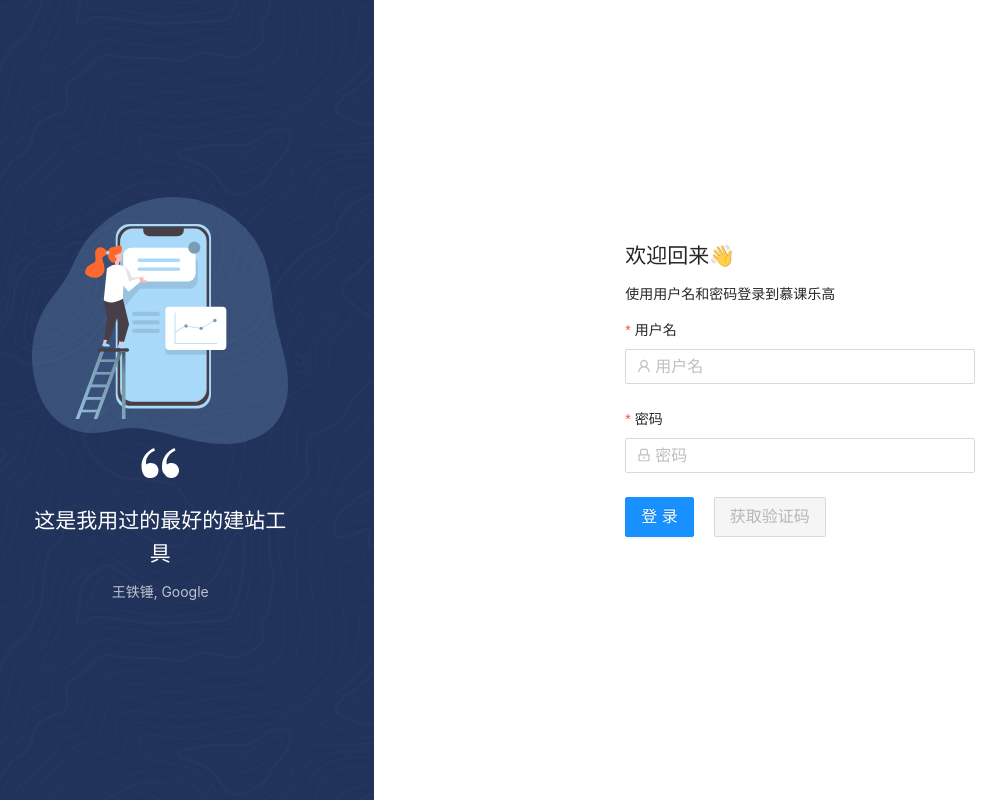
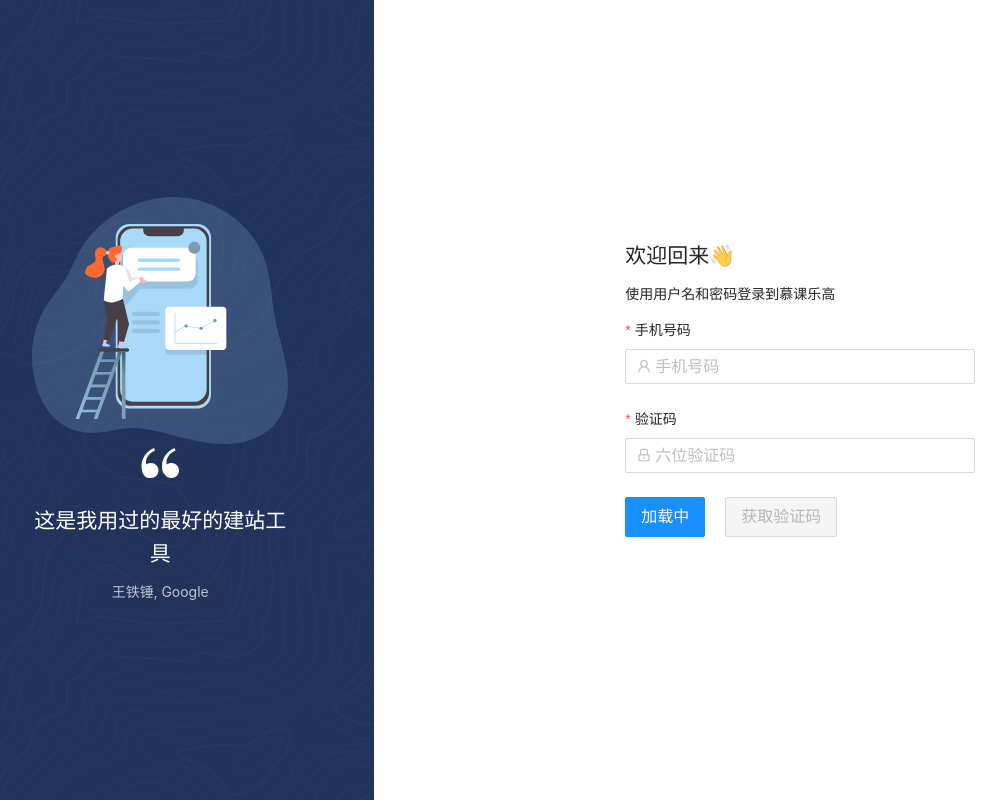
Before and after one commit to imooc-lego/editor, a Vue app: page /login in a window 1280 px wide. Shown: the whole page, without its empty margins (53-1059 px from the left). Built offline with nearby package versions, Linux system fonts and the light colour scheme; no server answers; sample sign-in values are in the browser's storage.

Commit message:
add global loading feature, update Loading page: add counter, custom validator, loading style

```diff
--- a/src/helper.ts
+++ b/src/helper.ts
@@ -63,3 +63,7 @@ export const imageDimensions = (file: File) => {
     }
   })
 }
+
+export function isMobile (mobile: string) {
+  return /^1[3-9]\d{9}$/.test(mobile)
+}
--- a/src/main.ts
+++ b/src/main.ts
@@ -5,9 +5,25 @@ import 'ant-design-vue/dist/antd.css'
 import 'cropperjs/dist/cropper.css'
 import App from './App.vue'
 import router from './router'
-import store from './store'
+import store, { ICustomAxiosConfig } from './store'
 axios.defaults.baseURL = 'http://182.92.168.192:8081/api/'
 const app = createApp(App)
+axios.interceptors.request.use(config => {
+  const newConfig = config as ICustomAxiosConfig
+  store.commit('setLoading', { status: true, opName: newConfig.mutationName })
+  store.commit('setError', { status: false, message: '' })
+  return config
+})
+
+axios.interceptors.response.use(resp => {
+  store.commit('setLoading', { status: false })
+  return resp
+}, e => {
+  const { error } = e.response.data
+  store.commit('setError', { status: true, message: error })
+  store.commit('setLoading', { status: false })
+  return Promise.reject(e.response.data)
+})
 
 app.use(store).use(router).use(Antd)
 app.mount('#app')
--- a/src/store/index.ts
+++ b/src/store/index.ts
@@ -29,6 +29,12 @@ export interface UserProps {
   iat?: number;
   exp?: number;
 }
+
+export interface GlobalStatus {
+  loading: boolean;
+  error: any;
+  opName?: string;
+}
 export interface GlobalDataProps {
   // token
   token?: string;
@@ -42,13 +48,19 @@ export interface GlobalDataProps {
   copiedComponent?: ComponentData;
   // 页面设置
   page: PageData;
+  // 全局状态，loading，error 等等
+  status: GlobalStatus;
 
+}
+export type ICustomAxiosConfig = AxiosRequestConfig & {
+  mutationName: string;
 }
 const asyncAndCommit = async (url: string, mutationName: string,
   commit: Commit,
   config: AxiosRequestConfig = { method: 'get' },
   extraData?: any) => {
-  const { data } = await axios(url, config)
+  const newConfig: ICustomAxiosConfig = { ...config, mutationName }
+  const { data } = await axios(url, newConfig)
   if (extraData) {
     commit(mutationName, { data, extraData })
   } else {
@@ -62,7 +74,8 @@ export default createStore<GlobalDataProps>({
     user: { isLogin: false },
     components: [],
     currentElement: '',
-    page: { props: { backgroundColor: '#ffffff', backgroundImage: '' } }
+    page: { props: { backgroundColor: '#ffffff', backgroundImage: '' } },
+    status: { loading: false, error: null, opName: '' }
   },
   mutations: {
     addComponentToEditor (state, component) {
@@ -134,6 +147,15 @@ export default createStore<GlobalDataProps>({
       const pageData = { title, desc }
       state.page = { ...state.page, ...pageData }
       state.components = content.components
+    },
+    setLoading (state, { status, opName }) {
+      state.status.loading = status
+      if (opName) {
+        state.status.opName = opName
+      }
+    },
+    setError (state, e) {
+      state.status.error = e
     }
   },
   actions: {
--- a/src/views/Login.vue
+++ b/src/views/Login.vue
@@ -23,22 +23,27 @@
       >
         <h2>欢迎回来👋</h2>
         <p>使用用户名和密码登录到慕课乐高</p>
-        <a-form-item label="用户名" required name="username">
-          <a-input v-model:value="form.username" placeholder="用户名">
+        <a-form-item label="手机号码" required name="username">
+          <a-input v-model:value="form.username" placeholder="手机号码">
             <template v-slot:prefix><UserOutlined style="color:rgba(0,0,0,.25)"/></template>
           </a-input>
         </a-form-item>
-        <a-form-item label="密码" required name="password">
-          <a-input v-model:value="form.password" type="password" placeholder="密码">
+        <a-form-item label="验证码" required name="password">
+          <a-input v-model:value="form.password" type="password" placeholder="六位验证码">
             <template v-slot:prefix><LockOutlined style="color:rgba(0,0,0,.25)"/></template>
           </a-input>
         </a-form-item>
         <a-form-item>
-          <a-button type="primary" @click="login" size="large">
-            登录
+          <a-button type="primary" @click="login" size="large"
+            :loading="status.loading && status.opName === 'login'"
+          >
+            {{ status.loading ? '加载中' : '登录'}}
           </a-button>
-          <a-button @click="getCode" size="large" :style="{ marginLeft: '20px' }" :disabled="form.username.trim() === ''">
-            获取验证码
+          <a-button @click="getCode" size="large"
+            :style="{ marginLeft: '20px' }" :disabled="codeButtonDisable"
+            :loading="status.loading && status.opName === 'getCode'"
+          >
+            {{ counter === 60 ? '获取验证码' : `${counter}秒后重发` }}
           </a-button>
         </a-form-item>
       </a-form>
@@ -47,12 +52,14 @@
 </div>
 </template>
 <script lang="ts">
-import { defineComponent, reactive, ref, Ref } from 'vue'
+import { defineComponent, reactive, ref, Ref, computed, watch } from 'vue'
 import { useStore } from 'vuex'
 import { useRouter } from 'vue-router'
 import { UserOutlined, LockOutlined } from '@ant-design/icons-vue'
-import axios from 'axios'
+import axios, { AxiosRequestConfig } from 'axios'
 import { message } from 'ant-design-vue'
+import { GlobalDataProps } from '../store/index'
+import { isMobile } from '../helper'
 
 interface RuleFormInstance {
   validate: () => Promise<any>;
@@ -63,16 +70,40 @@ export default defineComponent({
     LockOutlined
   },
   setup () {
-    const store = useStore()
+    const store = useStore<GlobalDataProps>()
     const router = useRouter()
+    const counter = ref(60)
+    let timer: any
     const form = reactive({
       username: '',
       password: ''
     })
     const publishForm = ref() as Ref<RuleFormInstance>
+    const status = computed(() => store.state.status)
+    const cellnumberValidator = (rule: any, value: string) => {
+      const passed = isMobile(value.trim())
+      // eslint-disable-next-line prefer-promise-reject-errors
+      return passed ? Promise.resolve() : Promise.reject('手机号码格式不正确')
+    }
+    const startCounter = () => {
+      counter.value--
+      timer = setInterval(() => {
+        counter.value--
+      }, 1000)
+    }
+    watch(counter, (newValue) => {
+      if (newValue === 0) {
+        clearInterval(timer)
+        counter.value = 60
+      }
+    })
+    const codeButtonDisable = computed(() => {
+      return !isMobile(form.username.trim()) || (counter.value < 60)
+    })
     const rules = {
       username: [
-        { required: true, message: '用户名不能为空', trigger: 'blur' }
+        { required: true, message: '手机号码不能为空', trigger: 'blur' },
+        { validator: cellnumberValidator, trigger: 'blur' }
       ],
       password: [
         { required: true, message: '密码不能为空', trigger: 'blur' }
@@ -95,10 +126,10 @@ export default defineComponent({
       })
     }
     const getCode = () => {
-      axios.post('/users/genVeriCode', { phoneNumber: form.username }).then(resp => {
-        console.log(resp.data)
+      axios.post('/users/genVeriCode', { phoneNumber: form.username }, { mutationName: 'getCode' } as AxiosRequestConfig).then(resp => {
         const { data } = resp.data
         message.success(`手机登录校验码为 ${data.code}`, 5)
+        startCounter()
       })
     }
     return {
@@ -106,7 +137,11 @@ export default defineComponent({
       rules,
       publishForm,
       login,
-      getCode
+      getCode,
+      status,
+      isMobile,
+      counter,
+      codeButtonDisable
     }
   }
 })
```
